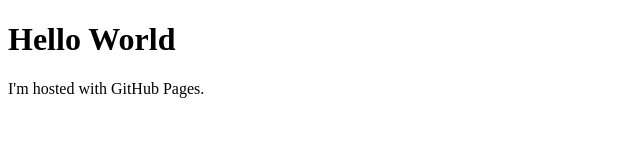
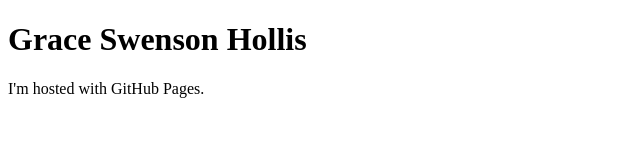
Before and after one commit to Grimmgirl-Fandom/Grimmgirl-Fandom.github.io, a plain HTML site: page index.html in a window 1280 px wide. Shown: the whole page, without its empty margins (0-640 px from the left). Drawn offline with Linux system fonts and the light colour scheme.

Commit message:
Update index.html

```diff
--- a/index.html
+++ b/index.html
@@ -1,7 +1,7 @@
 <!DOCTYPE html>
 <html>
 <body>
-<h1>Hello World</h1>
+<h1>Grace Swenson Hollis</h1>
 <p>I'm hosted with GitHub Pages.</p>
 </body>
 </html>
```
